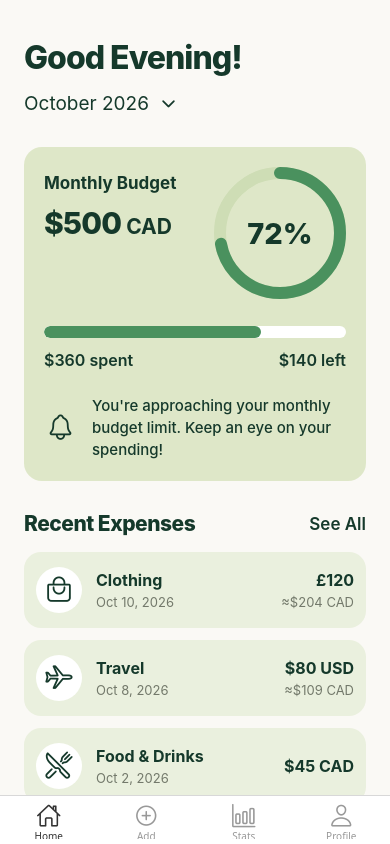
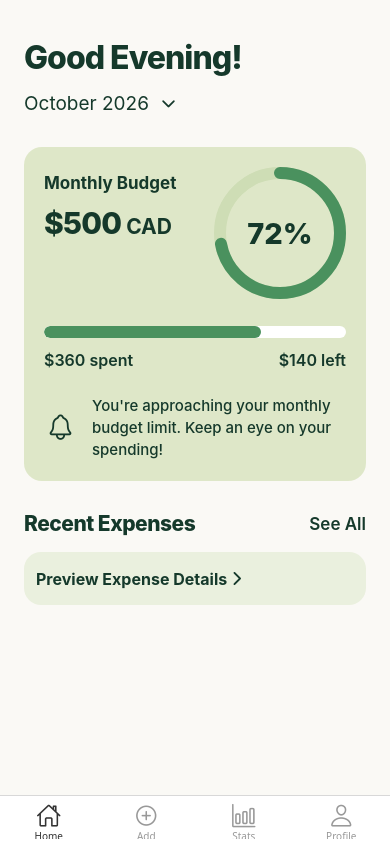
Before and after one commit to ksky666/IAT359-SpendWise, a React Native app: screen / in a window 390 px wide. Built offline with nearby package versions, Linux system fonts and the light colour scheme.

Commit message:
updated ExpenseDetailsScreen.js (with placeholder button for temporary preview in HomeScreen.js)

```diff
--- a/App.js
+++ b/App.js
@@ -1,4 +1,5 @@
-import React from "react";
+import React, { useState } from "react";
+import { createNativeStackNavigator } from "@react-navigation/native-stack";
 import { NavigationContainer } from "@react-navigation/native";
 import { createBottomTabNavigator } from "@react-navigation/bottom-tabs";
 import { Ionicons } from "@expo/vector-icons";
@@ -8,9 +9,50 @@ import AddExpenseScreen from "./src/screens/AddExpenseScreen";
 import StatisticsScreen from "./src/screens/StatisticsScreen";
 import ProfileScreen from "./src/screens/ProfileScreen";
 
+import ExpenseDetailsScreen from "./src/screens/ExpenseDetailsScreen";
+
 const Tab = createBottomTabNavigator();
 
+const HomeStack = createNativeStackNavigator();
+
+function HomeStackScreen({ expenses, onDelete }) {
+  return (
+    <HomeStack.Navigator screenOptions={{ headerShown: false }}>
+      <HomeStack.Screen name="HomeOverview">
+        {(props) => <HomeScreen {...props} expenses={expenses} />}
+      </HomeStack.Screen>
+
+      <HomeStack.Screen name="ExpenseDetails">
+        {(props) => (
+          <ExpenseDetailsScreen
+            {...props}
+            expenses={expenses}
+            onDelete={onDelete}
+          />
+        )}
+      </HomeStack.Screen>
+    </HomeStack.Navigator>
+  );
+}
+
 export default function App() {
+  const [expenses, setExpenses] = useState([]);
+
+  function saveExpense(expense) {
+    const record = {
+      ...expense,
+      id: `${Date.now()}-${Math.random().toString(36).slice(2)}`,
+    };
+
+    setExpenses((current) => [record, ...current]);
+  }
+
+  function deleteExpense(expenseId) {
+    setExpenses((current) =>
+      current.filter((expense) => expense.id !== expenseId),
+    );
+  }
+
   return (
     <NavigationContainer>
       <Tab.Navigator
@@ -32,8 +74,16 @@ export default function App() {
           },
         })}
       >
-        <Tab.Screen name="Home" component={HomeScreen} />
-        <Tab.Screen name="Add" component={AddExpenseScreen} />
+        <Tab.Screen name="Home">
+          {() => (
+            <HomeStackScreen expenses={expenses} onDelete={deleteExpense} />
+          )}
+        </Tab.Screen>
+
+        <Tab.Screen name="Add">
+          {(props) => <AddExpenseScreen {...props} onSave={saveExpense} />}
+        </Tab.Screen>
+
         <Tab.Screen name="Stats" component={StatisticsScreen} />
         <Tab.Screen name="Profile" component={ProfileScreen} />
       </Tab.Navigator>
--- a/src/screens/ExpenseDetailsScreen.js
+++ b/src/screens/ExpenseDetailsScreen.js
@@ -1,16 +1,254 @@
 import React from "react";
-import { View, Text } from "react-native";
+import {
+  Alert,
+  Image,
+  Pressable,
+  ScrollView,
+  StyleSheet,
+  Text,
+  View,
+} from "react-native";
+import { SafeAreaView } from "react-native-safe-area-context";
+import Ionicons from "@expo/vector-icons/Ionicons";
+import { colors } from "../theme";
 
-export default function ExpenseDetailsScreen() {
+function formatExpenseDate(date) {
+  const [year, month, day] = date.split("-").map(Number);
+
+  // Parse YYYY-MM-DD as a local date so the displayed day stays the same.
+  return new Date(year, month - 1, day).toLocaleDateString("en-CA", {
+    year: "numeric",
+    month: "long",
+    day: "numeric",
+  });
+}
+
+function DetailRow({ label, value }) {
   return (
-    <View
-      style={{
-        flex: 1,
-        justifyContent: "center",
-        alignItems: "center",
-      }}
-    >
-      <Text>Expense Details Screen</Text>
+    <View style={styles.detailRow}>
+      <Text style={styles.detailLabel}>{label}</Text>
+      <Text style={styles.detailValue}>{value}</Text>
     </View>
   );
 }
+
+export default function ExpenseDetailsScreen({
+  navigation,
+  route,
+  expenses,
+  onDelete,
+}) {
+  // const expenseId = route.params?.expenseId;
+  // const expense = expenses.find((item) => item.id === expenseId);
+
+  // placeholder button for temporary preview
+  const expenseId = route.params?.expenseId;
+  const isPreview = __DEV__ && route.params?.preview === true;
+
+  const expense = isPreview
+    ? {
+        name: "Coffee",
+        category: "Food & Drinks",
+        amount: 4.75,
+        currency: "CAD",
+        date: "2026-10-09",
+        store: "Starbucks",
+        note: "Iced latte",
+      }
+    : expenses.find((item) => item.id === expenseId);
+
+  function confirmDelete() {
+    Alert.alert("Delete expense?", `Delete "${expense.name}"?`, [
+      { text: "Cancel", style: "cancel" },
+      {
+        text: "Delete",
+        style: "destructive",
+        onPress: () => {
+          onDelete(expense.id);
+          navigation.goBack();
+        },
+      },
+    ]);
+  }
+
+  const receiptUri = expense?.receiptUrl || expense?.receiptUri;
+
+  return (
+    <SafeAreaView style={styles.screen} edges={["top"]}>
+      <ScrollView contentContainerStyle={styles.content}>
+        <Pressable
+          onPress={() => navigation.goBack()}
+          style={styles.backButton}
+          accessibilityRole="button"
+          accessibilityLabel="Go back"
+          hitSlop={8}
+        >
+          <Ionicons name="arrow-back" size={26} color={colors.primary} />
+        </Pressable>
+
+        <Text style={styles.title}>Expense Details</Text>
+
+        {expense ? (
+          <>
+            {receiptUri ? (
+              <Image
+                source={{ uri: receiptUri }}
+                style={styles.receipt}
+                resizeMode="cover"
+                accessible
+                accessibilityLabel="Expense receipt"
+              />
+            ) : null}
+
+            <View style={styles.nameRow}>
+              <Text style={styles.name}>{expense.name}</Text>
+
+              {/* <Pressable
+                onPress={confirmDelete}
+                style={styles.deleteButton}
+                accessibilityRole="button"
+                accessibilityLabel="Delete expense"
+              >
+                <Ionicons
+                  name="trash-outline"
+                  size={17}
+                  color={colors.primary}
+                />
+                <Text style={styles.deleteText}>Delete</Text>
+              </Pressable> */}
+
+              {/* placeholder button for temporary preview */}
+              {!isPreview && (
+                <Pressable
+                  onPress={confirmDelete}
+                  style={styles.deleteButton}
+                  accessibilityRole="button"
+                  accessibilityLabel="Delete expense"
+                >
+                  <Ionicons
+                    name="trash-outline"
+                    size={17}
+                    color={colors.primary}
+                  />
+                  <Text style={styles.deleteText}>Delete</Text>
+                </Pressable>
+              )}
+            </View>
+
+            <View style={styles.detailsCard}>
+              <DetailRow label="Category" value={expense.category} />
+              <DetailRow
+                label="Amount"
+                value={`${expense.amount.toFixed(2)} ${expense.currency}`}
+              />
+
+              {expense.currency !== "CAD" &&
+                Number.isFinite(expense.amountCad) && (
+                  <DetailRow
+                    label="In CAD"
+                    value={`≈ ${expense.amountCad.toFixed(2)} CAD`}
+                  />
+                )}
+
+              <DetailRow label="Date" value={formatExpenseDate(expense.date)} />
+
+              {expense.store ? (
+                <DetailRow label="Where to buy" value={expense.store} />
+              ) : null}
+
+              {expense.note ? (
+                <DetailRow label="Note" value={expense.note} />
+              ) : null}
+            </View>
+          </>
+        ) : (
+          <Text style={styles.detailLabel}>Expense unavailable.</Text>
+        )}
+      </ScrollView>
+    </SafeAreaView>
+  );
+}
+
+const styles = StyleSheet.create({
+  screen: {
+    flex: 1,
+    backgroundColor: colors.background,
+  },
+  content: {
+    width: "100%",
+    maxWidth: 540,
+    alignSelf: "center",
+    paddingHorizontal: 24,
+    paddingTop: 12,
+    paddingBottom: 28,
+  },
+  backButton: {
+    width: 44,
+    height: 44,
+    justifyContent: "center",
+    marginBottom: 14,
+  },
+  title: {
+    fontSize: 30,
+    fontWeight: "800",
+    color: colors.primary,
+    marginBottom: 22,
+  },
+  receipt: {
+    width: "100%",
+    aspectRatio: 1.8,
+    borderRadius: 18,
+    backgroundColor: colors.sage,
+    marginBottom: 16,
+  },
+  nameRow: {
+    flexDirection: "row",
+    alignItems: "center",
+    justifyContent: "space-between",
+    gap: 12,
+    marginBottom: 14,
+  },
+  name: {
+    flex: 1,
+    color: colors.primary,
+    fontSize: 25,
+    fontWeight: "800",
+  },
+  deleteButton: {
+    minHeight: 44,
+    flexDirection: "row",
+    alignItems: "center",
+    gap: 6,
+    paddingHorizontal: 12,
+    borderRadius: 14,
+    backgroundColor: colors.sage,
+  },
+  deleteText: {
+    color: colors.primary,
+    fontSize: 14,
+    fontWeight: "700",
+  },
+  detailsCard: {
+    backgroundColor: "#EAF0DE",
+    borderRadius: 18,
+    paddingHorizontal: 18,
+    paddingVertical: 10,
+  },
+  detailRow: {
+    flexDirection: "row",
+    alignItems: "flex-start",
+    gap: 12,
+    paddingVertical: 10,
+  },
+  detailLabel: {
+    flex: 2,
+    color: "#596457",
+    fontSize: 15,
+  },
+  detailValue: {
+    flex: 3,
+    color: colors.primary,
+    fontSize: 15,
+    fontWeight: "600",
+  },
+});
--- a/src/screens/HomeScreen.js
+++ b/src/screens/HomeScreen.js
@@ -73,7 +73,7 @@ function CircularProgress({ percentage }) {
   );
 }
 
-function HomeContent({ navigation }) {
+function HomeContent({ navigation, expenses = [] }) {
   // Temporary data for UI development
   const monthlyBudget = 500;
   const totalSpent = 360;
@@ -83,32 +83,7 @@ function HomeContent({ navigation }) {
 
   const progress = Math.max(0, Math.min(spendingPercentage, 100));
 
-  const recentExpenses = [
-    {
-      id: "1",
-      name: "Clothing",
-      amount: 204,
-      date: "Oct 10, 2026",
-      originalAmount: "£120",
-      icon: "bag-handle-outline",
-    },
-    {
-      id: "2",
-      name: "Travel",
-      amount: 109,
-      date: "Oct 8, 2026",
-      originalAmount: "$80 USD",
-      icon: "airplane-outline",
-    },
-    {
-      id: "3",
-      name: "Food & Drinks",
-      amount: 45,
-      date: "Oct 2, 2026",
-      originalAmount: null,
-      icon: "restaurant-outline",
-    },
-  ];
+  const recentExpenses = expenses.slice(0, 3);
 
   // Route names are placeholders: match these to your navigator.
   function openScreen(route) {
@@ -208,6 +183,20 @@ function HomeContent({ navigation }) {
             <Text style={styles.seeAll}>See All</Text>
           </Pressable>
         </View>
+
+        {/* placeholder button for temporary preview */}
+        {__DEV__ && (
+          <Pressable
+            style={styles.expenseCard}
+            onPress={() =>
+              navigation.navigate("ExpenseDetails", { preview: true })
+            }
+            accessibilityRole="button"
+          >
+            <Text style={styles.expenseName}>Preview Expense Details</Text>
+            <Ionicons name="chevron-forward" size={20} color={colors.primary} />
+          </Pressable>
+        )}
 
         {recentExpenses.map((expense) => (
           <View key={expense.id} style={styles.expenseCard}>
```
